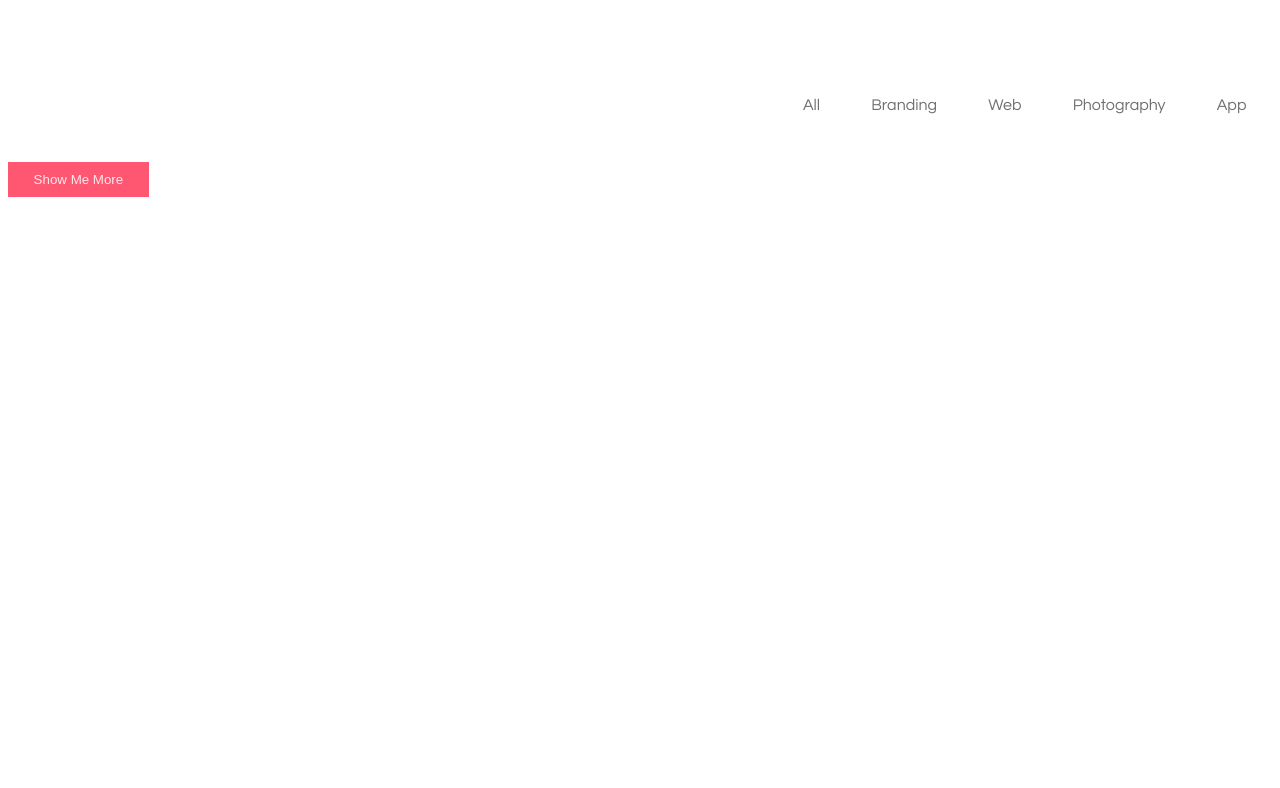
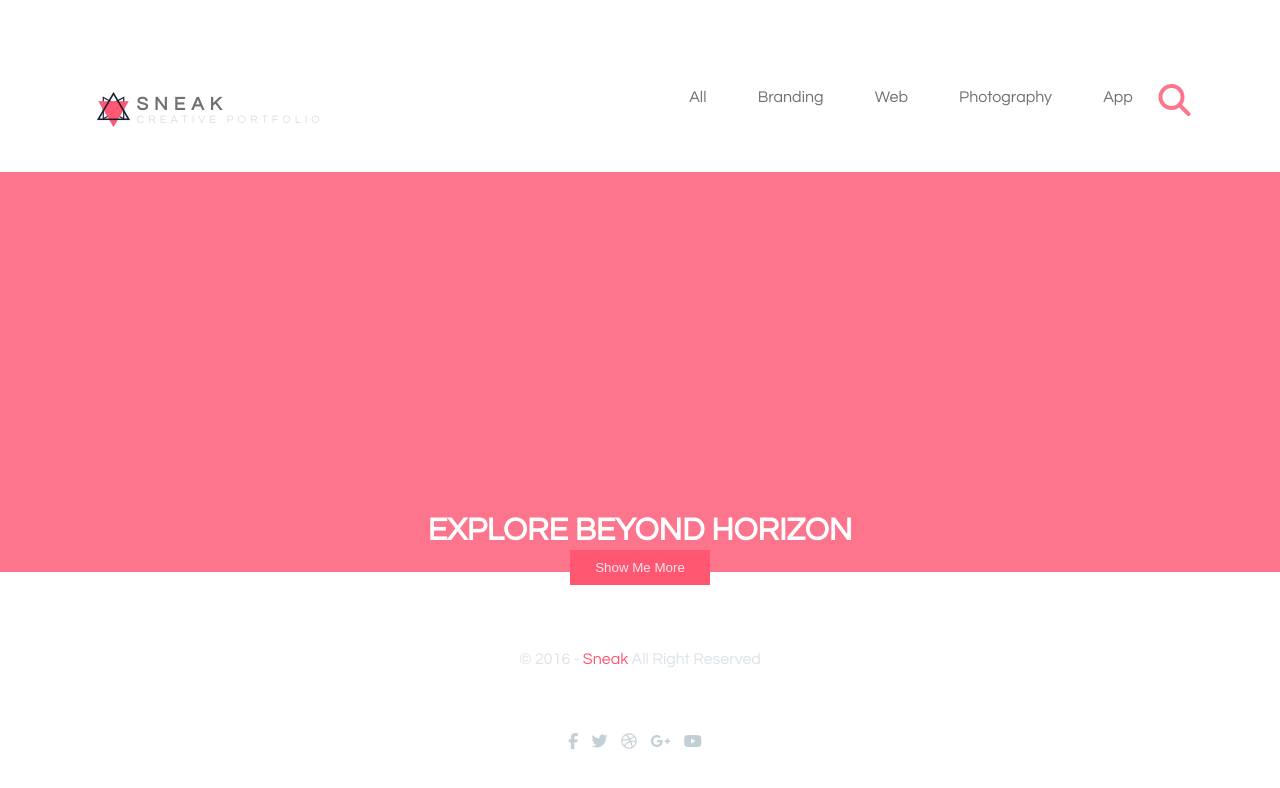
Before and after one commit to Tronax1/FrontEnd-test, a plain HTML site: page index.html in a window 1280 px wide. Drawn offline with Linux system fonts and the light colour scheme.

Commit message:
Added more styling to the navbar and footer sections

```diff
--- a/Home.css
+++ b/Home.css
@@ -1,5 +1,9 @@
+body {
+    font-family: 'Questrial', sans-serif;
+    margin: 0%;
+    padding: 0%;
+}
 .Header {
-    font-family: 'Questrial', sans-serif;
     padding-top: 60px;
     padding-bottom: 20px;
 }
@@ -7,27 +11,115 @@
     display: flex;
     flex-direction: row;
     list-style: none;
-    justify-content: flex-end;
+    padding-left: 7vw;
+    padding-right: 7vw;
 }
 .Nav-Elements > li {
     color: #707070;
     padding: 1vw 2vw 1vw 2vw;
+    transition: all .2s ease-in-out;
 }
 .Nav-Elements > li:hover {
     background-color: #ff5672;
     color: white;
-    transition-duration: 0.5s;
-    animation-timing-function: ease-in-out;
+    cursor: pointer;
+}
+.Show-More {
+    display: flex;
+    flex-direction: column;
+    align-items: center;
+    justify-content: space-evenly;
+    height: 100%;
 }
 .Show-More > button {
     background-color: #ff5672;
     border: none;
     color: #ffe8ec;
     padding: 0.8vw 2vw 0.8vw 2vw;
+    transition: all .4s ease-in-out;
 }
 .Show-More > button:hover {
     background-color: #fc758c;
     color: white;
+    cursor: pointer;
+}
+.Show-More > p {
+    color: #dbe3e8;
+}
+.Show-More > p > span {
+    color: #ff5773;
+}
+.fab {
+    color: #c2cfd7;
     transition-duration: 0.5s;
     animation-timing-function: ease-in-out;
 }
+.fab:hover {
+    color: #ff5773;
+    cursor: pointer;
+}
+.Footer{
+    position: fixed;
+    bottom: 0;
+    width: 100%;
+    height: 300px;
+}
+.Social-Media > i {
+    margin-right: 10px;
+}
+.fas {
+    color: #fc758c;
+    margin-top: 1vh;
+}
+.Logo-Format {
+    display: flex;
+    flex: 2;
+}
+.Logo-Name {
+    display: flex;
+    flex-direction: column;
+}
+.Logo-Name > h1 {
+    color: #707070;
+    letter-spacing: 6px;
+    margin-bottom:0%;
+}
+.Logo-Name > p {
+    font-size: 0.7rem;
+    color: #d7e0e5;
+    letter-spacing: 4px;
+    margin-top: 0%;
+}
+.Logo-Image > img{
+    margin-top: 15px;
+}
+.View-Work{
+    background-color: #fc758c;
+    display: flex;
+    flex-direction: column;
+    align-items: center;
+    height: 800px;
+    justify-content: center;
+}
+.View-Work > h1{
+    color: white;
+}
+.View-Work > P{
+    color: white;
+}
+.View-Work > button{
+    background-color: white;
+    border: none;
+    color: #fc758c;
+    padding: 0.8vw 2vw 0.8vw 2vw;
+    transition: all .4s ease-in-out;
+}
+.View-Work > button:hover {
+    background-color: #ff5773;
+    color: white;
+    cursor: pointer;
+}
+main{
+    height: 50%;
+    overflow-y: scroll;
+}
--- a/index.html
+++ b/index.html
@@ -5,27 +5,50 @@
     <link rel="preconnect" href="https://fonts.gstatic.com">
     <link href="https://fonts.googleapis.com/css2?family=Questrial&display=swap" rel="stylesheet">
     <link rel="stylesheet" href="Home.css">
+    <script src="https://kit.fontawesome.com/4a5746c336.js" crossorigin="anonymous"></script>
     <title>Document</title>
 </head>
 <body>
     <header class = "Header">
         <nav class = "Nav">
             <ul class = "Nav-Elements">
+                <div class = "Logo-Format">
+                    <section class = "Logo-Image">
+                        <img src="final Image.png" alt="">
+                    </section>
+                    <section class = "Logo-Name">
+                        <h1>SNEAK</h1>
+                        <P>CREATIVE PORTFOLIO</P>
+                    </section>
+                </div>
                 <li>All</li>
                 <li>Branding</li>
                 <li>Web</li>
                 <li>Photography</li>
                 <li>App</li>
+                <i class="fas fa-search fa-2x"></i>
             </ul>
         </nav>
     </header>
     <main>
-
+        <div class = "View-Work">
+            <h1>EXPLORE BEYOND HORIZON</h1>
+            <P>Magna mundi referrentur quo, no rebum dignissim qui. Per quodsi accusata id, agam labores.</P>
+            <button>VIEW OUR WORK</button>
+        </div>
     </main>
     <footer class = "Footer">
         <div class = "Footer-Align">
             <div class = "Show-More">
                 <button>Show Me More</button>
+                <p>&#169; 2016 - <span>Sneak</span> All Right Reserved</p>
+                <div class = "Social-Media">
+                    <i class="fab fa-facebook-f"></i>
+                    <i class="fab fa-twitter"></i>
+                    <i class="fab fa-dribbble"></i>
+                    <i class="fab fa-google-plus-g"></i>
+                    <i class="fab fa-youtube"></i>
+                </div>
             </div>
             <div class = "Contact-Info"></div>
         </div>
```
Also changed, not shown: final Image.png (added).
